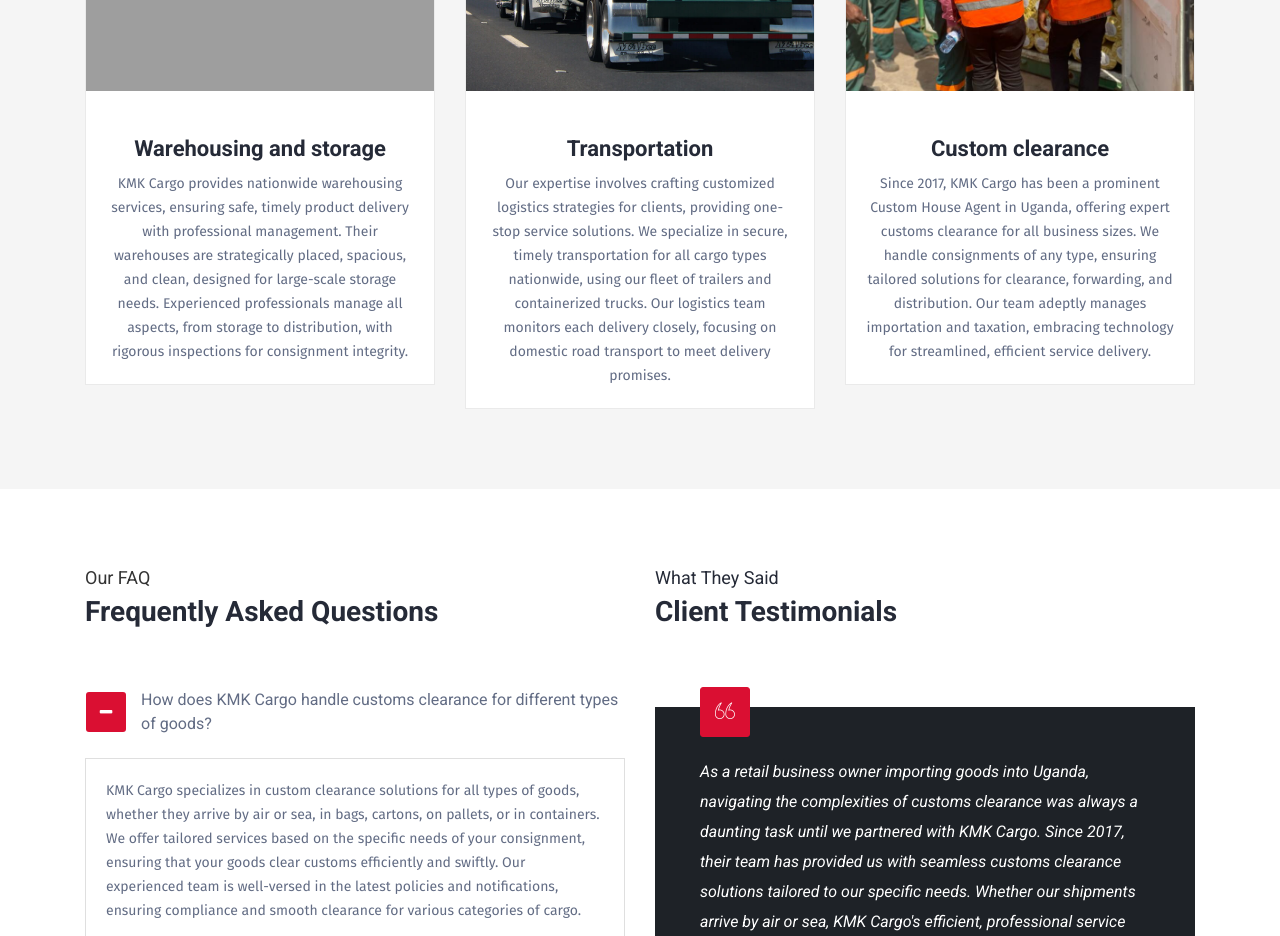
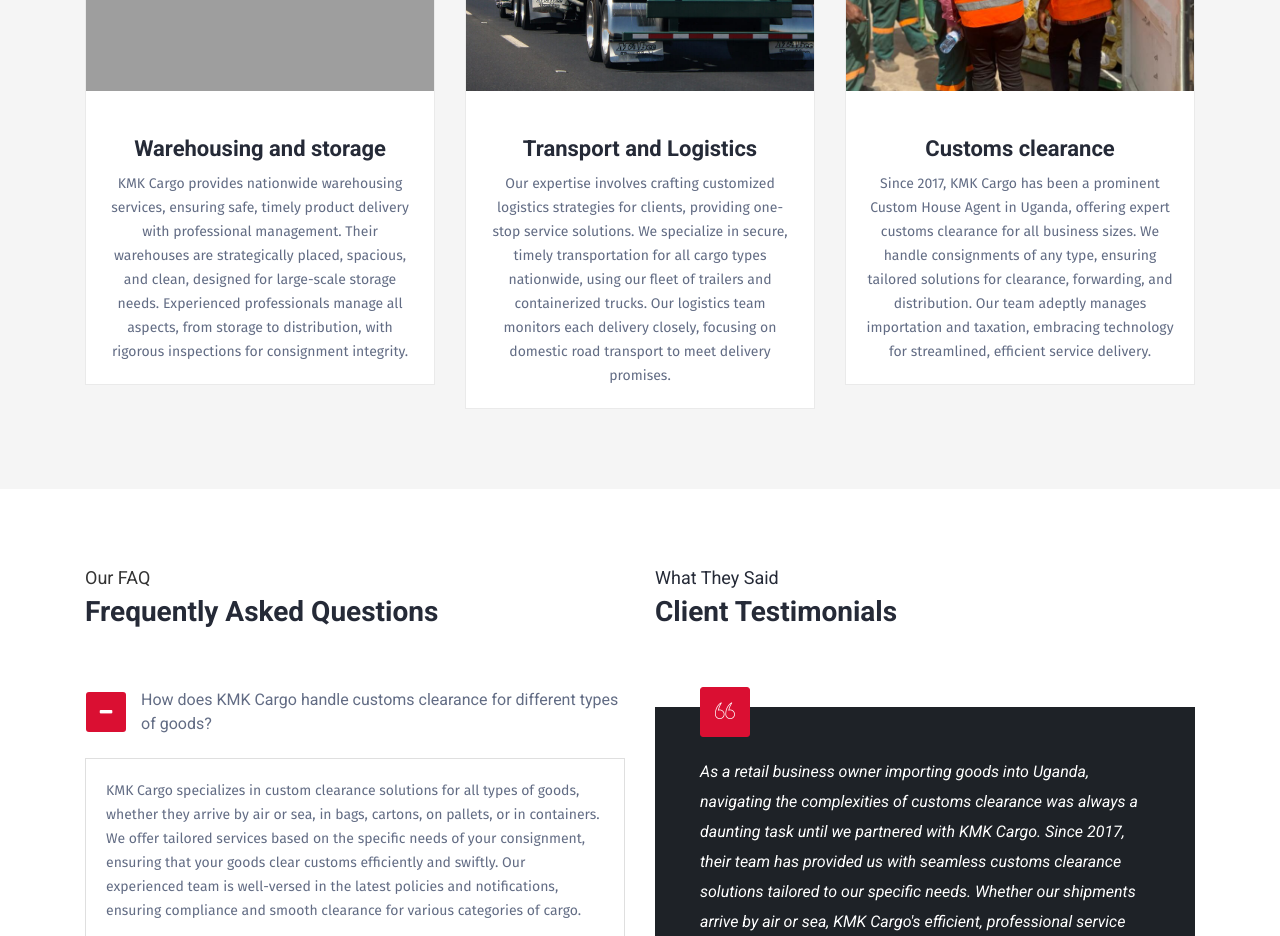
Before and after one commit to bloodykheeng/kmk, a plain HTML site: page index.html in a window 1280 px wide. Shown: the part 2580-3516 px from the top of the page. Drawn offline with nearby package versions, Linux system fonts and the light colour scheme; grey boxes are pictures that could not be loaded; a small style sheet from the web is missing; files whose address does not match are found by name.

Commit message:
improved services

```diff
--- a/index.html
+++ b/index.html
@@ -501,7 +501,7 @@
                   style="width: 100%; height: 100%; object-fit: cover;">
               </div>
               <div class="ts-service-content">
-                <h3 class="service-title">Transportation</h3>
+                <h3 class="service-title">Transport and Logistics</h3>
                 <p>Our expertise involves crafting customized logistics strategies for clients, providing one-stop
                   service solutions. We
                   specialize in secure, timely transportation for all cargo types nationwide, using our fleet of
@@ -524,7 +524,7 @@
               </div>
 
               <div class="ts-service-content">
-                <h3 class="service-title">Custom clearance</h3>
+                <h3 class="service-title">Customs clearance</h3>
                 <p>Since 2017, KMK Cargo has been a prominent Custom House Agent in Uganda, offering expert customs
                   clearance for all
                   business sizes. We handle consignments of any type, ensuring tailored solutions for clearance,
```
